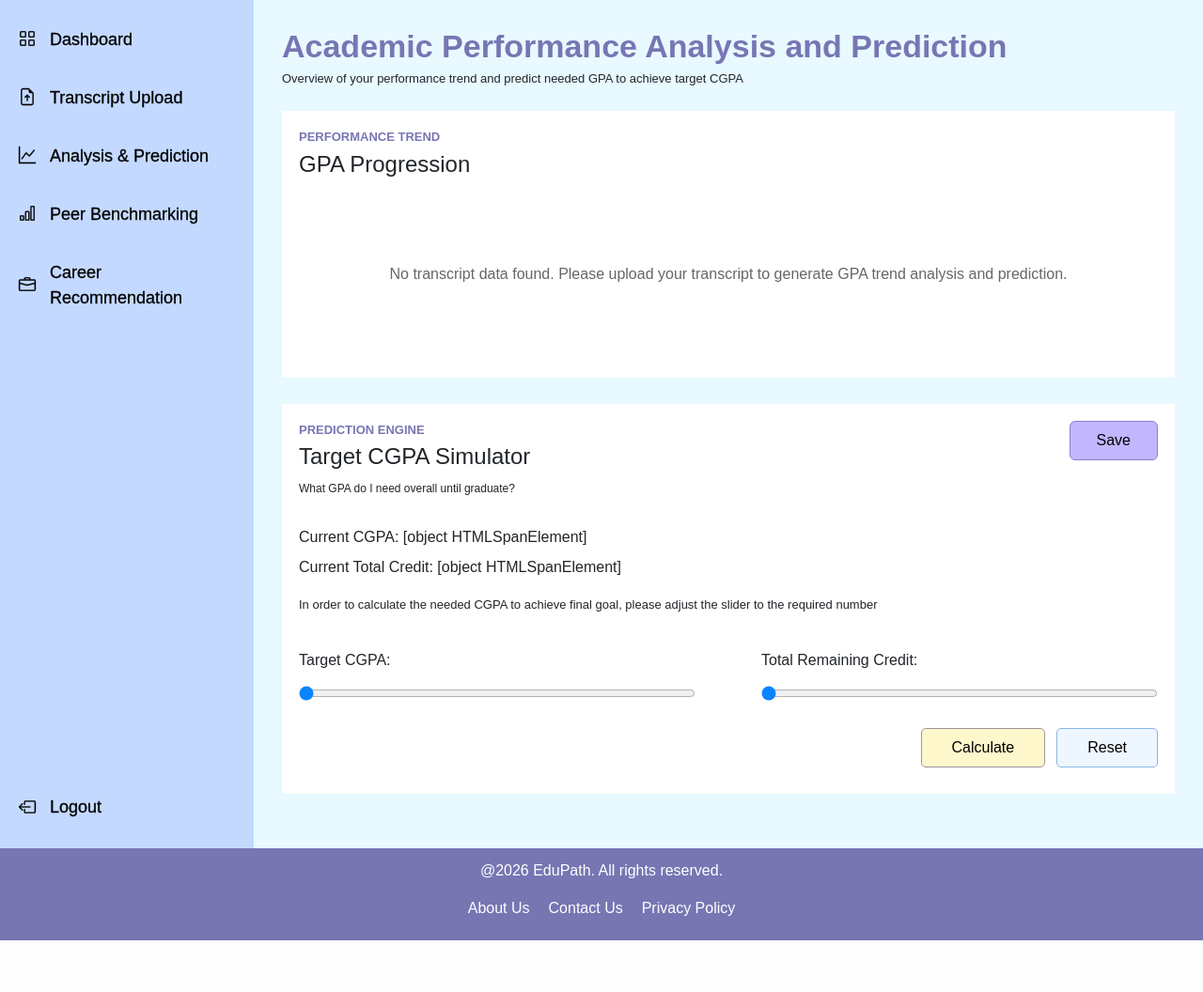
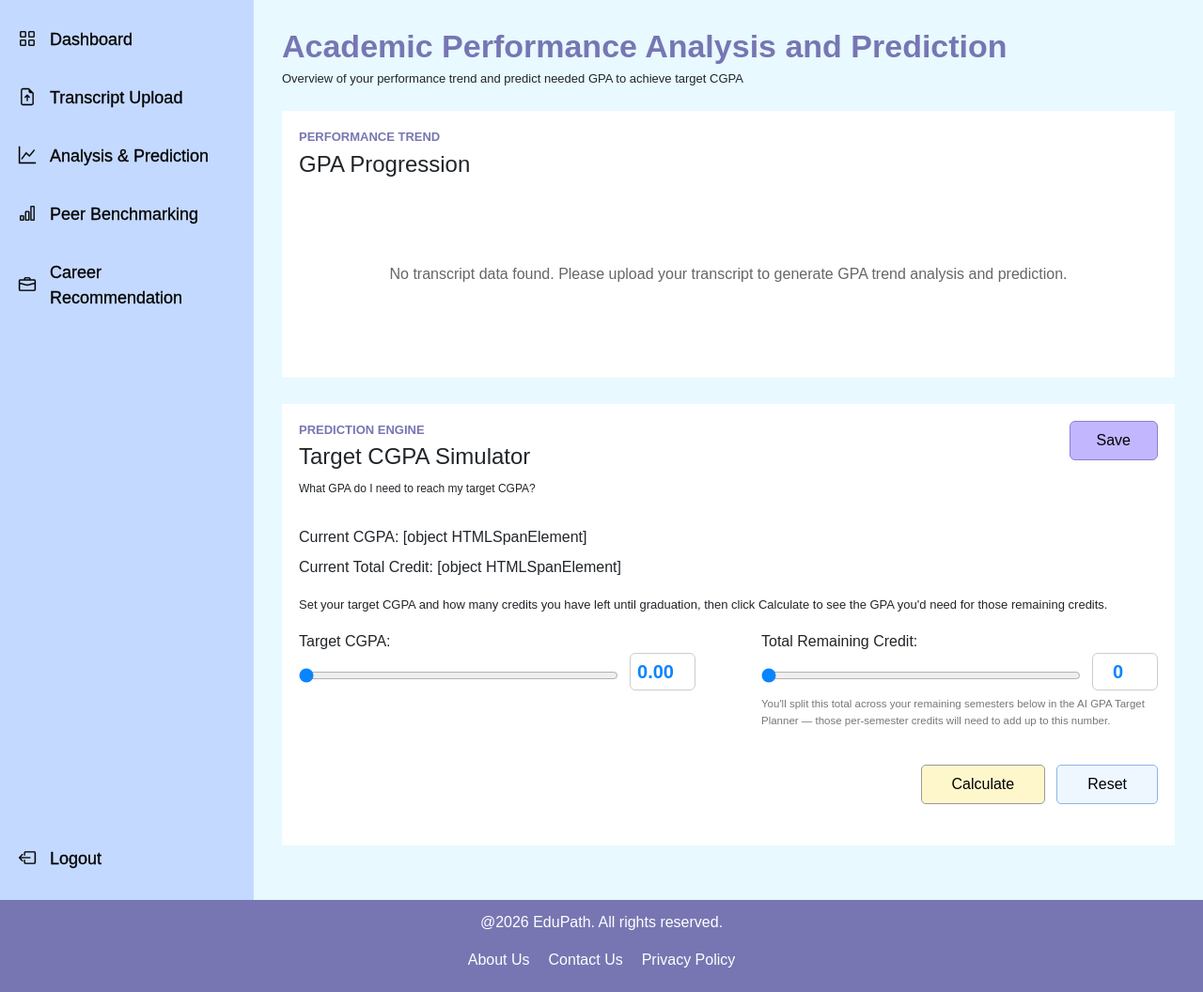
Before and after one commit to khor04/EduPath, a Flask app: template templates/analysis.html in a window 1280 px wide. Shown: the part 71-1127 px from the top of the page at 94% size. Before the commit the page ends 1072 px from the top, so only its background shows below. Run offline with Flask 3, Linux system fonts and the light colour scheme; the template is opened without the code that fills it, so the values that code supplies are empty.

Commit message:
adding typing box and interface adjustment for prediction engine

```diff
--- a/static/css/analysis.css
+++ b/static/css/analysis.css
@@ -88,16 +88,42 @@
   margin-right: 15px;
 }
 
-.slider-value {
-  color: #0984ff;
-  font-size: 34px;
-  font-weight: 500;
+.slider-input-row {
+  display: flex;
+  align-items: center;
+  gap: 12px;
 }
 
-.slider-group input[type="range"] {
-  width: 100%;
+.slider-input-row input[type="range"] {
+  flex: 1;
   margin-top: 8px;
   accent-color: #0984ff;
+}
+
+.slider-number-input {
+  width: 70px;
+  color: #0984ff;
+  font-size: 20px;
+  font-weight: 600;
+  border: 1px solid #ccc;
+  border-radius: 6px;
+  padding: 4px 6px;
+  text-align: center;
+}
+
+.field-note {
+  font-size: 11.5px;
+  color: #777;
+  margin-top: 6px;
+  line-height: 1.5;
+}
+
+.prediction-error {
+  color: #c0392b;
+  font-size: 13px;
+  font-weight: 600;
+  min-height: 16px;
+  margin: -10px 0 10px;
 }
 
 .button-row {
--- a/static/js/analysis.js
+++ b/static/js/analysis.js
@@ -70,13 +70,35 @@ let latestRequiredGPA = 0;
 let latestStatus = "";
 let hasCalculated = false;
 
-// Update slider values live
-document.getElementById("targetCGPA").addEventListener("input", function () {
-  document.getElementById("targetValue").innerText = parseFloat(this.value).toFixed(2);
+// Keep each slider and its paired number input in sync, in both
+// directions, so a student can either drag or type an exact value
+// (a slider alone can't reliably hit precise values like 3.67).
+const targetCGPASlider = document.getElementById("targetCGPA");
+const targetCGPANumber = document.getElementById("targetCGPANumber");
+const remainingCreditsSlider = document.getElementById("remainingCredits");
+const remainingCreditsNumber = document.getElementById("remainingCreditsNumber");
+
+targetCGPASlider.addEventListener("input", function () {
+  targetCGPANumber.value = parseFloat(this.value).toFixed(2);
 });
 
-document.getElementById("remainingCredits").addEventListener("input", function () {
-  document.getElementById("creditValue").innerText = this.value;
+targetCGPANumber.addEventListener("input", function () {
+  let value = parseFloat(this.value);
+  if (isNaN(value)) return;
+  value = Math.min(4.00, Math.max(0.00, value));
+  targetCGPASlider.value = value;
+});
+
+remainingCreditsSlider.addEventListener("input", function () {
+  remainingCreditsNumber.value = this.value;
+  updateCreditsBalance();
+});
+
+remainingCreditsNumber.addEventListener("input", function () {
+  let value = parseInt(this.value);
+  if (isNaN(value)) return;
+  value = Math.min(128, Math.max(0, value));
+  remainingCreditsSlider.value = value;
   updateCreditsBalance();
 });
 
@@ -155,25 +177,31 @@ function computeWorstCaseDecline(gpaHistory) {
   return baseDecline;
 }
 
+function setPredictionError(message) {
+  document.getElementById("predictionError").innerText = message || "";
+}
+
 // Main calculation
 function calculatePrediction() {
 
-  document.getElementById("predictionOutput").style.display = "block";
-  document.getElementById("aiPlanCard").style.display = "block";
   const targetCGPA = parseFloat(document.getElementById("targetCGPA").value);
   const remainingCredits = parseInt(document.getElementById("remainingCredits").value);
 
   if (targetCGPA <= 0) {
-    alert("Please set a target CGPA greater than 0.");
+    setPredictionError("Please set a target CGPA greater than 0.");
     document.getElementById("predictionOutput").style.display = "none";
     return;
   }
 
   if (remainingCredits <= 0) {
-    alert("Please enter remaining credits greater than 0.");
+    setPredictionError("Please enter remaining credits greater than 0.");
     document.getElementById("predictionOutput").style.display = "none";
     return;
   }
+
+  setPredictionError("");
+  document.getElementById("predictionOutput").style.display = "block";
+  document.getElementById("aiPlanCard").style.display = "block";
 
   const requiredGPA = calculateRequiredGPA(
     targetCGPA,
@@ -276,14 +304,16 @@ document.getElementById("saveTargetBtn").addEventListener("click", function () {
   // calculated result (e.g. current CGPA already meets the
   // target) — that shouldn't be mistaken for "hasn't calculated".
   if (!hasCalculated) {
-    alert("Please calculate prediction before saving.");
+    setPredictionError("Please calculate prediction before saving.");
     return;
   }
 
   if (latestRequiredGPA > 4.005) {
-    alert("Target CGPA plan cannot be saved because the goal is not achievable.");
+    setPredictionError("Target CGPA plan cannot be saved because the goal is not achievable.");
     return;
   }
+
+  setPredictionError("");
 
   const targetCGPA = parseFloat(
     document.getElementById("targetCGPA").value
@@ -318,12 +348,13 @@ document.getElementById("saveTargetBtn").addEventListener("click", function () {
 // Reset
 function resetPrediction() {
   document.getElementById("predictionOutput").style.display = "none";
+  setPredictionError("");
 
   document.getElementById("targetCGPA").value = 0;
   document.getElementById("remainingCredits").value = 0;
 
-  document.getElementById("targetValue").innerText = "0.00";
-  document.getElementById("creditValue").innerText = "0";
+  document.getElementById("targetCGPANumber").value = "0.00";
+  document.getElementById("remainingCreditsNumber").value = "0";
 
   document.getElementById("bestCase").innerText = "-";
   document.getElementById("realisticCase").innerText = "-";
@@ -347,8 +378,8 @@ function resetPrediction() {
 }
 
 // Set default slider display values on page load
-document.getElementById("targetValue").innerText = "0.00";
-document.getElementById("creditValue").innerText = "0";
+document.getElementById("targetCGPANumber").value = "0.00";
+document.getElementById("remainingCreditsNumber").value = "0";
 document.getElementById("predictionOutput").style.display = "none";
 
 function updateCreditsBalance() {
--- a/templates/analysis.html
+++ b/templates/analysis.html
@@ -35,7 +35,7 @@
       <div>
         <p class="card-label">PREDICTION ENGINE</p>
         <h2>Target CGPA Simulator</h2>
-        <p class="mini-text">What GPA do I need overall until graduate?</p>
+        <p class="mini-text">What GPA do I need to reach my target CGPA?</p>
       </div>
 
       <button class="save-btn" id="saveTargetBtn">Save</button>
@@ -47,21 +47,47 @@
     </div>
 
     <p class="instruction">
-      In order to calculate the needed CGPA to achieve final goal, please adjust the slider to the required number
+      Set your target CGPA and how many credits you have left until graduation,
+      then click Calculate to see the GPA you'd need for those remaining credits.
     </p>
 
     <div class="slider-row">
 
       <div class="slider-group">
         <label>Target CGPA:</label>
-        <span id="targetValue" class="slider-value"></span>
-        <input type="range" id="targetCGPA" min="0.00" max="4.00" step="0.01" value="0">
+        <div class="slider-input-row">
+          <input type="range" id="targetCGPA" min="0.00" max="4.00" step="0.01" value="0">
+          <input
+            type="number"
+            id="targetCGPANumber"
+            class="slider-number-input"
+            min="0.00"
+            max="4.00"
+            step="0.01"
+            value="0.00"
+          >
+        </div>
       </div>
 
       <div class="slider-group">
         <label>Total Remaining Credit:</label>
-        <span id="creditValue" class="slider-value"></span>
-        <input type="range" id="remainingCredits" min="0" max="128" step="1" value="0">
+        <div class="slider-input-row">
+          <input type="range" id="remainingCredits" min="0" max="128" step="1" value="0">
+          <input
+            type="number"
+            id="remainingCreditsNumber"
+            class="slider-number-input"
+            min="0"
+            max="128"
+            step="1"
+            value="0"
+          >
+        </div>
+        <p class="field-note">
+          You'll split this total across your remaining semesters below in the
+          AI GPA Target Planner — those per-semester credits will need to add
+          up to this number.
+        </p>
       </div>
 
     </div>
@@ -70,6 +96,8 @@
       <button onclick="calculatePrediction()" class="calculate-btn">Calculate</button>
       <button onclick="resetPrediction()" class="reset-btn">Reset</button>
     </div>
+
+    <p id="predictionError" class="prediction-error"></p>
 
     <!-- Result Box -->
     <div id="predictionOutput" style="display: none;">
```
